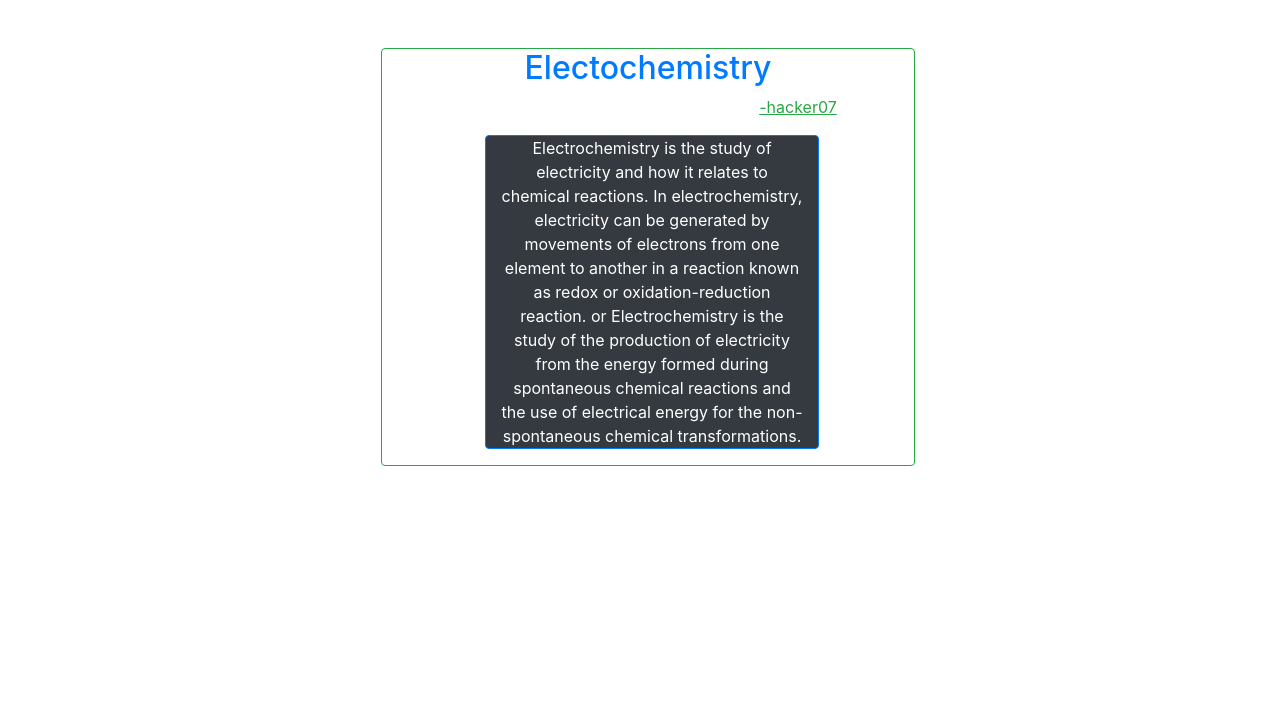
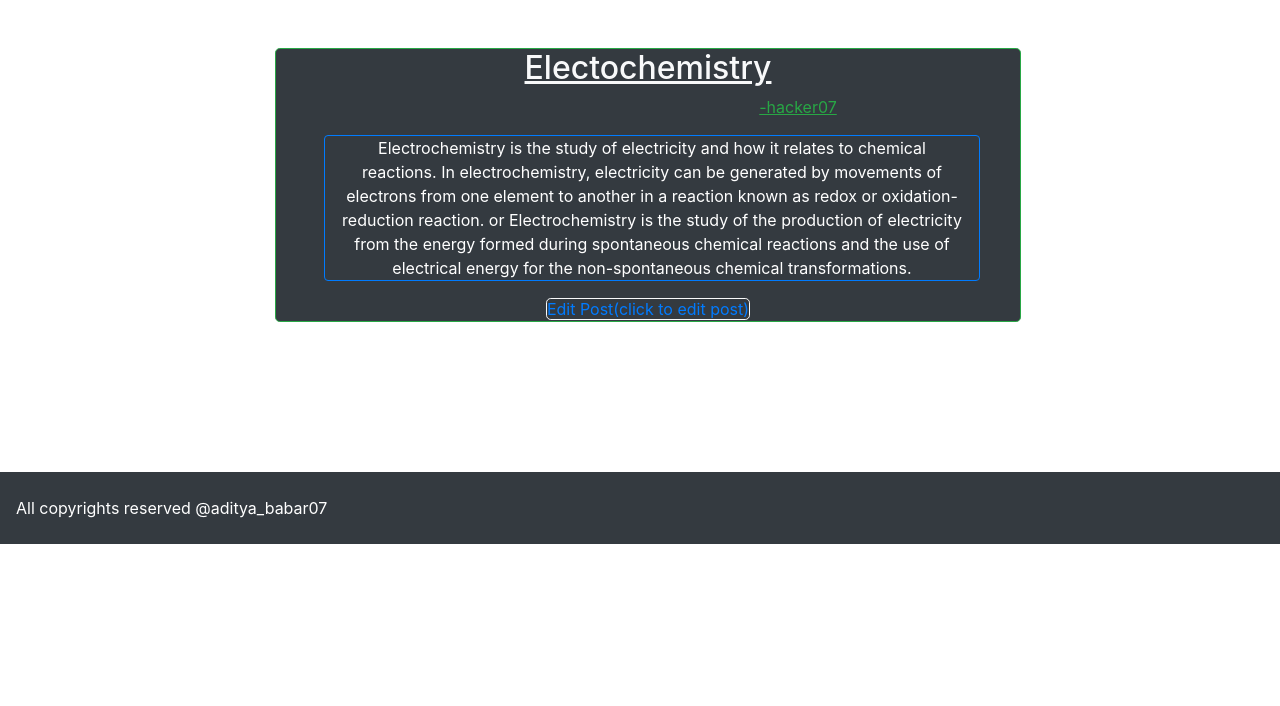
Before and after one commit to adityababar07/blog-2, a Django app: page /post/7/ in a window 1280 px wide. Shown: the part 58-764 px from the top of the page. After the commit the page ends 602 px from the top, so only its background shows below. Run offline with Django 3.2, Linux system fonts and the light colour scheme; data comes from the database, SQL or seed files in the repository; both versions use the stored data as it was after the commit; some libraries are stand-ins or nearby versions.

Commit message:
added a new feature (edit option)

```diff
--- a/blog/templates/post_detail.html
+++ b/blog/templates/post_detail.html
@@ -1,11 +1,12 @@
 {% extends 'base.html' %}
 
 {% block content %}
-    <center class='mt-5' style="margin-bottom: 300px;">
-        <div class='post-entry ml-3 border border-success rounded col-5'>
-            <h2><a href = "">{{ post.title }}</a></h2>
+    <center class='mt-5' style="margin-bottom: 150px;">
+        <div class='post-entry ml-3 border border-success rounded-lg col-7 bg-dark text-light'>
+            <h2><u>{{ post.title }}</u></h2>
             <t class="text-success" style="margin-left: 300px;"><u>-{{ post.author }}</u></t>
-            <p class="ml-2 border border-primary rounded bg-dark text-white col-8 mt-3 ">{{ post.body }}</p>
+            <p class="ml-2 border border-primary rounded bg-dark text-white col-11 mt-3 ">{{ post.body }}</p>
+            <a href="{% url 'post_edit' post.pk%}" class="my-3 border border-light rounded-lg">Edit Post(click to edit post)</a>
         </div>
     </center>
 {% endblock content %}
--- a/blog/urls.py
+++ b/blog/urls.py
@@ -1,8 +1,9 @@
 from django.urls import path
 
-from .views import BlogListView, BlogDetailView, BlogCreateView
+from .views import BlogListView, BlogDetailView, BlogCreateView, BlogUpdateView
 
 urlpatterns = [
+    path('post/edit/<int:pk>', BlogUpdateView.as_view(), name='post_edit'),
     path('post/new', BlogCreateView.as_view(), name='post_new'),
     path('post/<int:pk>/', BlogDetailView.as_view(), name='post_detail'),
     path ('', BlogListView.as_view(), name='home'),
--- a/blog/views.py
+++ b/blog/views.py
@@ -1,7 +1,7 @@
 from django.shortcuts import render
 
 # Create your views here.
-from django.views.generic import ListView, DetailView, CreateView
+from django.views.generic import ListView, DetailView, CreateView, UpdateView
 
 from .models import Post
 
@@ -17,3 +17,8 @@ class BlogCreateView(CreateView):
     model = Post
     template_name = 'post_new.html'
     fields = ['title', 'author', 'body']
+
+class BlogUpdateView(UpdateView):
+    model = Post
+    template_name = 'post_edit.html'
+    fields = ['title', 'body']
```
Also changed, not shown: blog/templates/home.html (+10 -7 lines), blog/templates/post_edit.html (added, +30 -0 lines), db.sqlite3.
